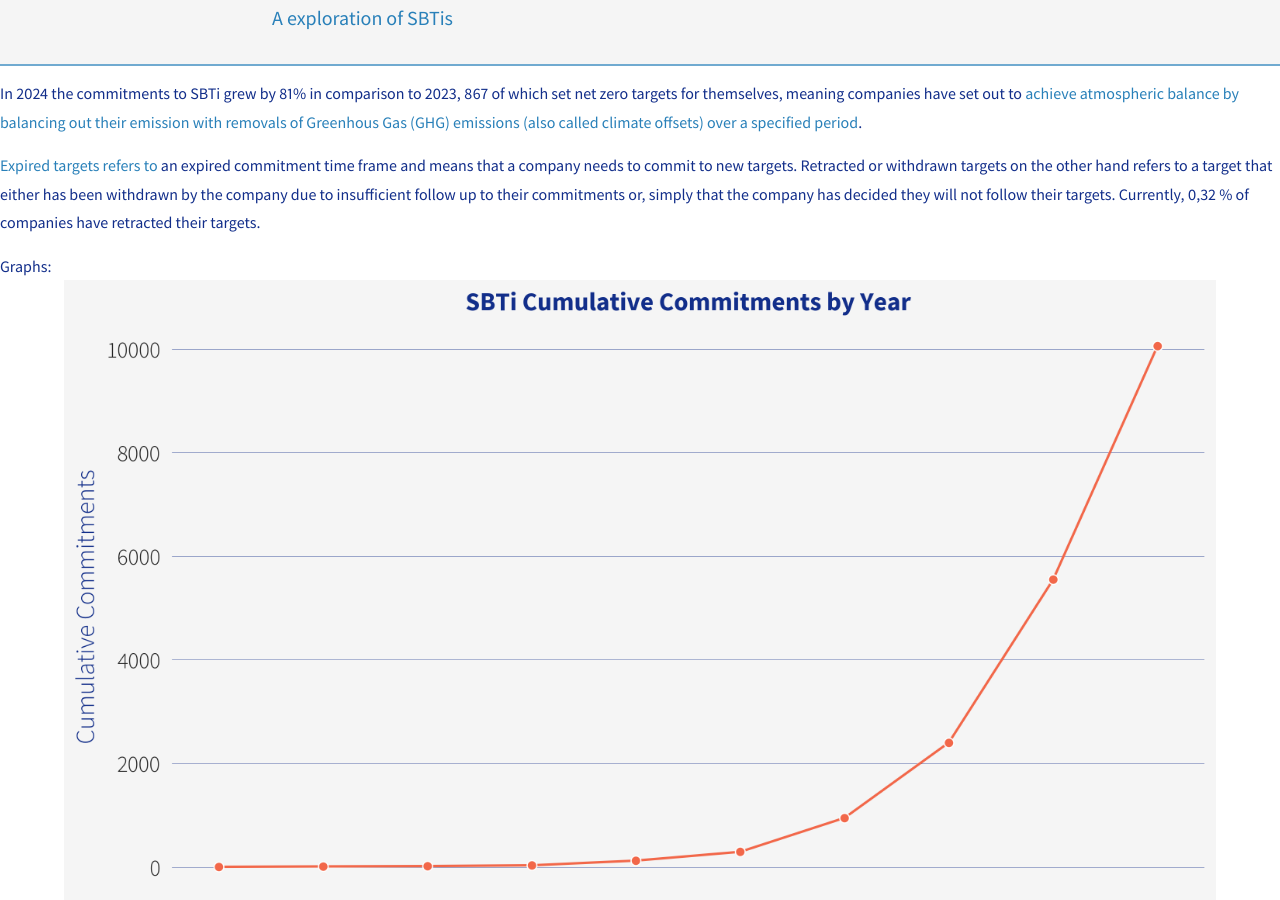
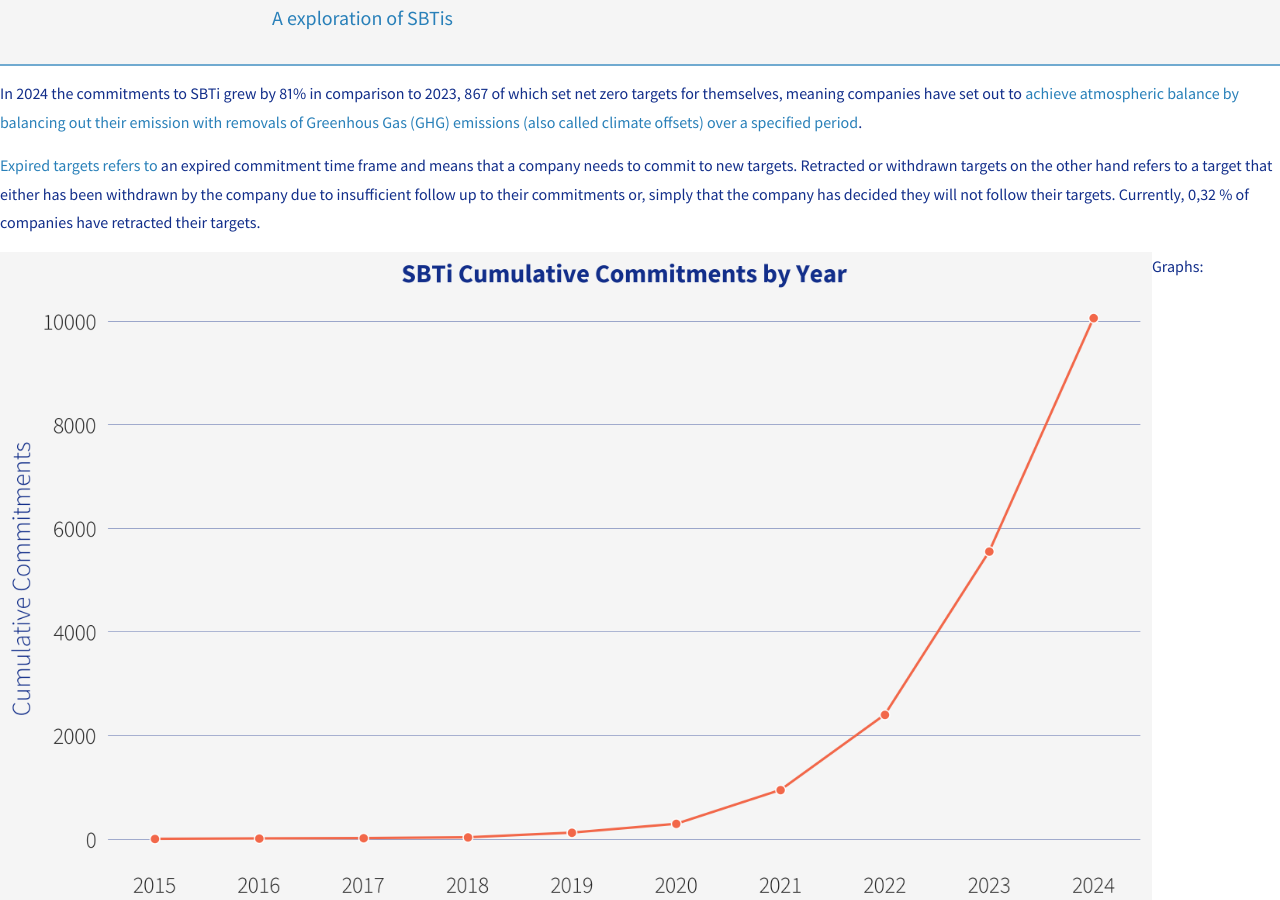
Before and after one commit to AnjaBrocklehurst/AnjaBrocklehurst.github.io, a Jekyll site: the page built from _content/Storyline.md, in a window 1280 px wide and 900 px high, scrolled down 2510 px. Built offline with Jekyll 4.4.1, drawn with Linux system fonts in a browser that asks for light colours; nearby versions of some CDN libraries.

```diff
--- a/_content/Storyline.md
+++ b/_content/Storyline.md
@@ -60,8 +60,12 @@
 [Expired targets refers to](https://sciencebasedtargets.org/blog/commitment-compliance-policy-what-you-need-to-know) an expired commitment time frame and means that a company needs to commit to new targets. Retracted or withdrawn targets on the other hand refers to a target that either has been withdrawn by the company due to insufficient follow up to their commitments or, simply that the company has decided they will not follow their targets. Currently, 0,32 % of companies have retracted their targets.
 
 Graphs:
+<img src="../assets/images/cumulative_commitments_plot.png" alt="cumulative_commitments_plot.png" style="float: left;">
+
+
 ![cumulative_commitments_plot.png](../assets/images/cumulative_commitments_plot.png)
 * SBTi cumulative commitments by year
+* <img src="../assets/images/validation_distribution_plot.png" alt="validation_distribution_plot.png" style="float: left;">
 ![validation_distribution_plot.png](../assets/images/validation_distribution_plot.png)
 * SBTi Validation Distribution by Company Type
 
--- a/_layouts/default.html
+++ b/_layouts/default.html
@@ -6,10 +6,13 @@
   <body>
 
     {% include header.html %}
+		<div >
 
-    <div class="page-content">
-        {{ content }}
-    </div>
+			<div class="page-content">
+				{{ content }}
+			</div>
+		</div>
+
 
 
     {% include footer.html %}
```
